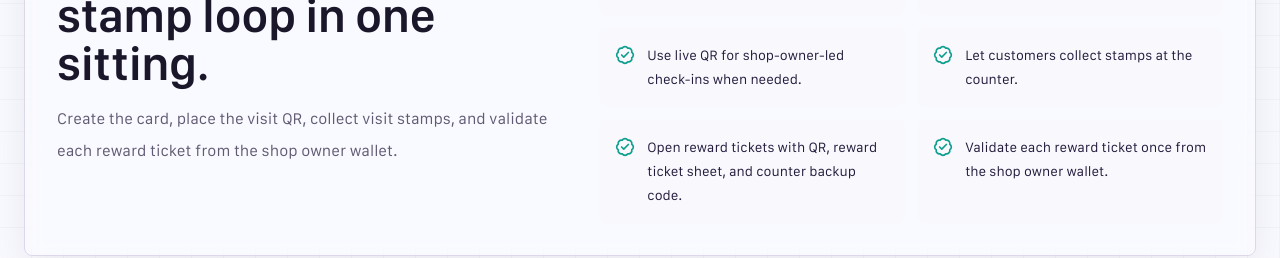
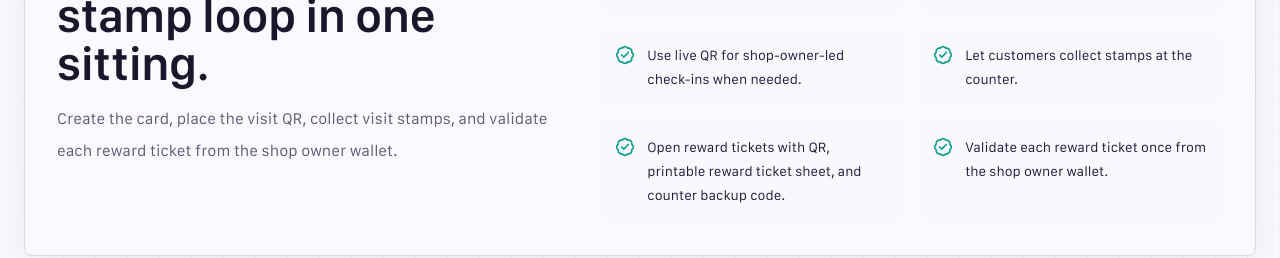
Before and after one commit to h4shisupply/celo-noodl3, a Next.js app: page / in a window 1280 px wide. Shown: the part 2780-3038 px from the top of the page. Built offline with nearby package versions, Linux system fonts and the light colour scheme; no server answers.

Commit message:
Polish landing reward ticket checklist copy

```diff
--- a/components/home-page.tsx
+++ b/components/home-page.tsx
@@ -783,7 +783,7 @@ const enHomeCopy: HomeCopy = {
       "Print or download the reusable visit QR.",
       "Use live QR for shop-owner-led check-ins when needed.",
       "Let customers collect stamps at the counter.",
-      "Open reward tickets with QR, reward ticket sheet, and counter backup code.",
+      "Open reward tickets with QR, printable reward ticket sheet, and counter backup code.",
       "Validate each reward ticket once from the shop owner wallet."
     ]
   },
```
